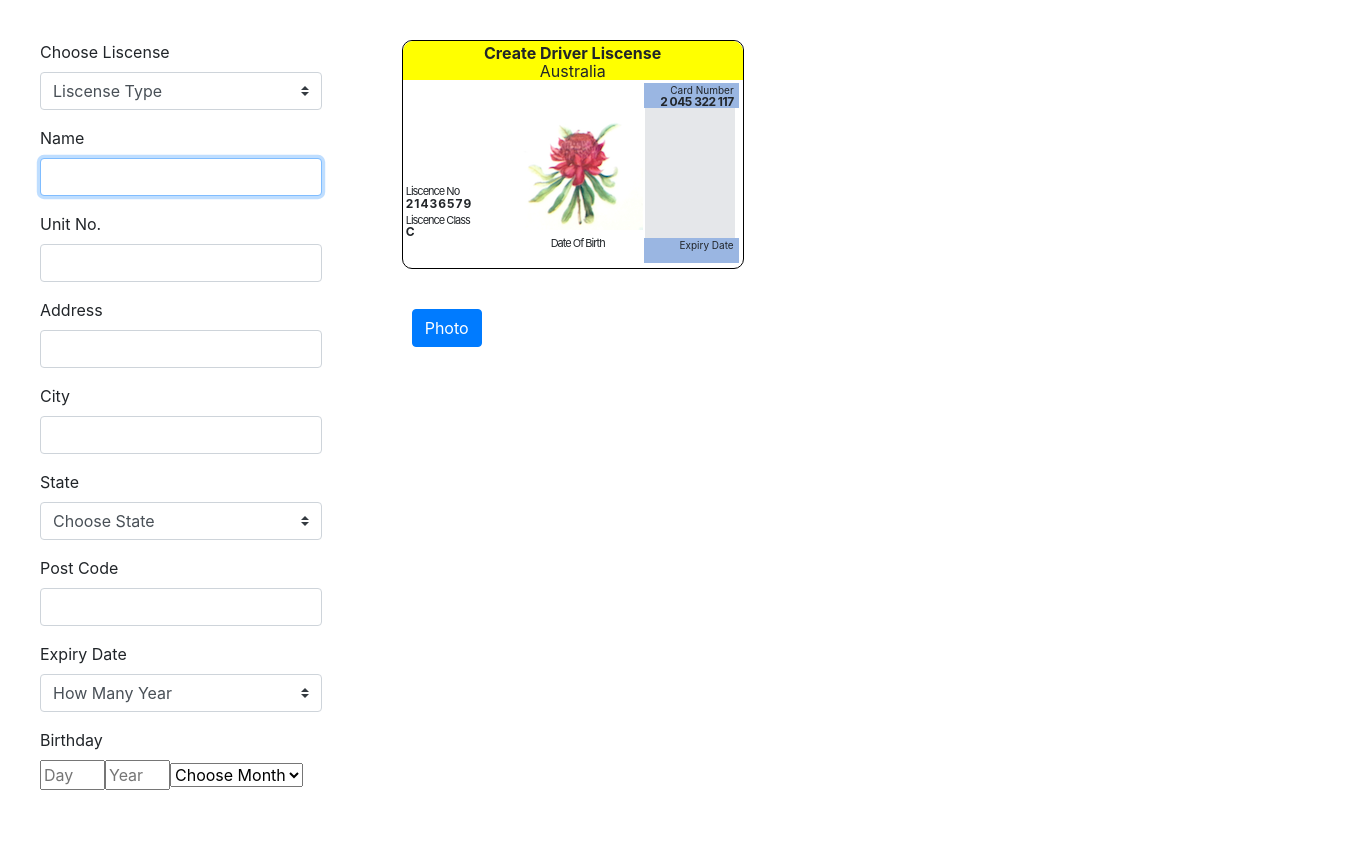
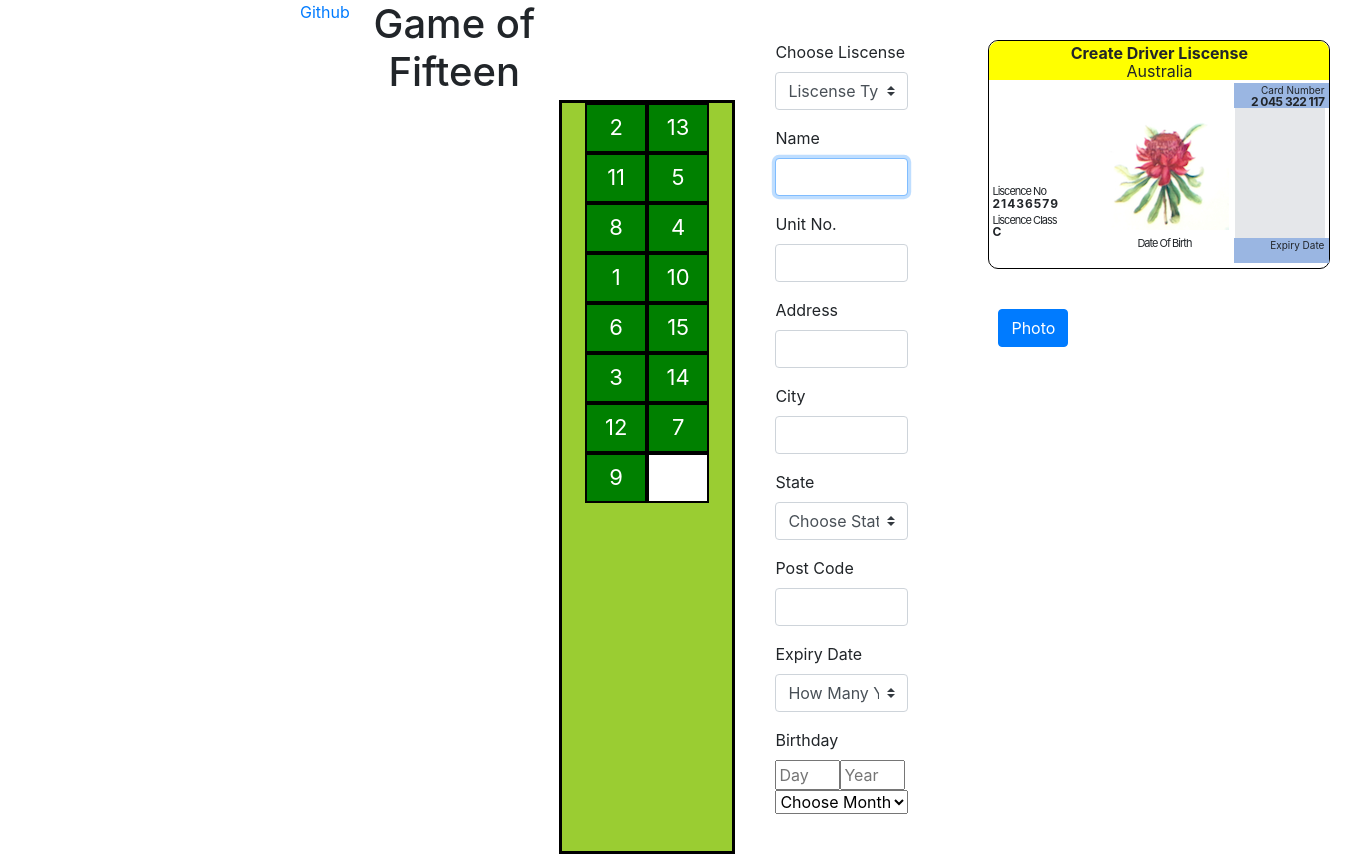
Before and after one commit to punyagit/react-project, a React (Create React App) app: page / in a window 1280 px wide. Shown: the whole page, 1370 px wide, since content can reach past the window. Before the commit the page ends 830 px from the top, so only its background shows below. Built offline with nearby package versions, Linux system fonts and the light colour scheme.

Commit message:
fix some ui issue

```diff
--- a/src/App.js
+++ b/src/App.js
@@ -1,12 +1,12 @@
 import React, { Component } from 'react';
 import './App.css';
-//import Fifteen from './component/gameOfFIfteen/fifteen';
+import Fifteen from './component/gameOfFIfteen/fifteen';
 import CreateId from './component/cretaeId/createId'
 class App extends Component {
   render() {
     return (
       <div className="App">
-        {/* <Fifteen /> */}
+        <Fifteen />
         <CreateId />
       </div>
     );
--- a/src/component/cretaeId/showId.jsx
+++ b/src/component/cretaeId/showId.jsx
@@ -30,7 +30,7 @@ const ShowId = ({ value }) => {
                         <span>{value.city} {value.state} {value.postCode}</span>
                     </span>
                     <div className="position-detail">
-                        <span className="span-name1 name1">Liscence No</span>
+                        <span className="span-name1">Liscence No</span>
                         <span className="span-class-no">21436579</span>
                         <span className="span-name1">Liscence Class</span>
                         <span className="span-class-no">C</span>
--- a/src/styles/createId.css
+++ b/src/styles/createId.css
@@ -135,7 +135,7 @@ span{
 }
 
 .rhs-date{
-    float:left;
+
     float: right;
     text-align: center;
     width: 95px;
@@ -154,13 +154,14 @@ span{
 .right-side{
     margin-left: 33px;
     float:right;
-    max-width:100px;
+    max-width:120px;
 }
 
 .date-birth{
     position: absolute;
     top: 235px;
     margin-left:145px;
+    min-width:100px;
 }
 .birth-detail{
     font-weight: bold;
```
